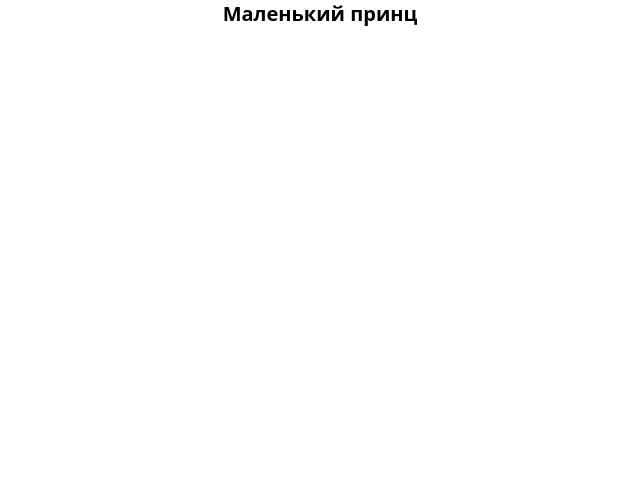
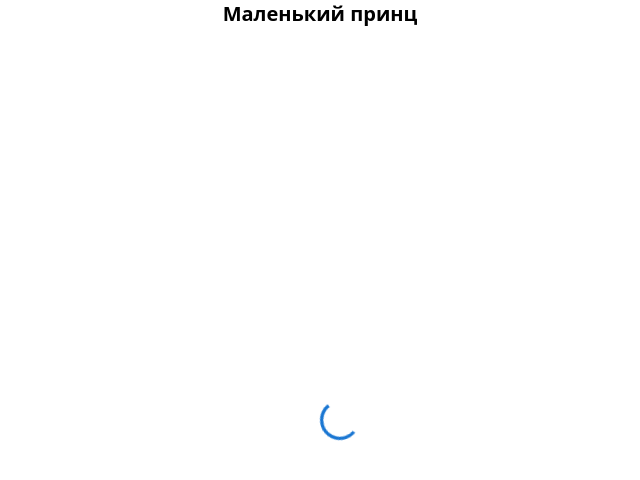
Before and after one commit to Horizonnns/malenkiy-princ-frontend, a React (Vite) app: page / in a window 1280 px wide. Shown: the top 480 px of the page, without its empty margins (320-960 px from the left). Built offline with nearby package versions, Linux system fonts and the light colour scheme.

Commit message:
Installed the @mui/material, @mui/styled-engine, @emotion/styled package

```diff
--- a/package.json
+++ b/package.json
@@ -16,7 +16,10 @@
     "tailwindcss": "^4.0.4"
   },
   "devDependencies": {
+    "@emotion/styled": "^11.14.0",
     "@eslint/js": "^9.19.0",
+    "@mui/material": "^6.4.3",
+    "@mui/styled-engine": "^6.4.3",
     "@types/react": "^19.0.8",
     "@types/react-dom": "^19.0.3",
     "@vitejs/plugin-react-swc": "^3.5.0",
--- a/src/components/Header.tsx
+++ b/src/components/Header.tsx
@@ -1,7 +1,11 @@
+import Spinner from "./ui/Spinner";
+
 const Header = () => {
   return (
     <section className="text-center text-xl font-bold">
       <h1>Маленький принц</h1>
+
+      <Spinner />
     </section>
   );
 };
--- /dev/null
+++ b/src/components/ui/Spinner.tsx
@@ -0,0 +1,11 @@
+import { CircularProgress } from "@mui/material";
+
+function Spinner() {
+  return (
+    <CircularProgress
+      sx={{ position: "absolute", left: "50%", top: "50%", zIndex: 1000 }}
+    />
+  );
+}
+
+export default Spinner;
```
